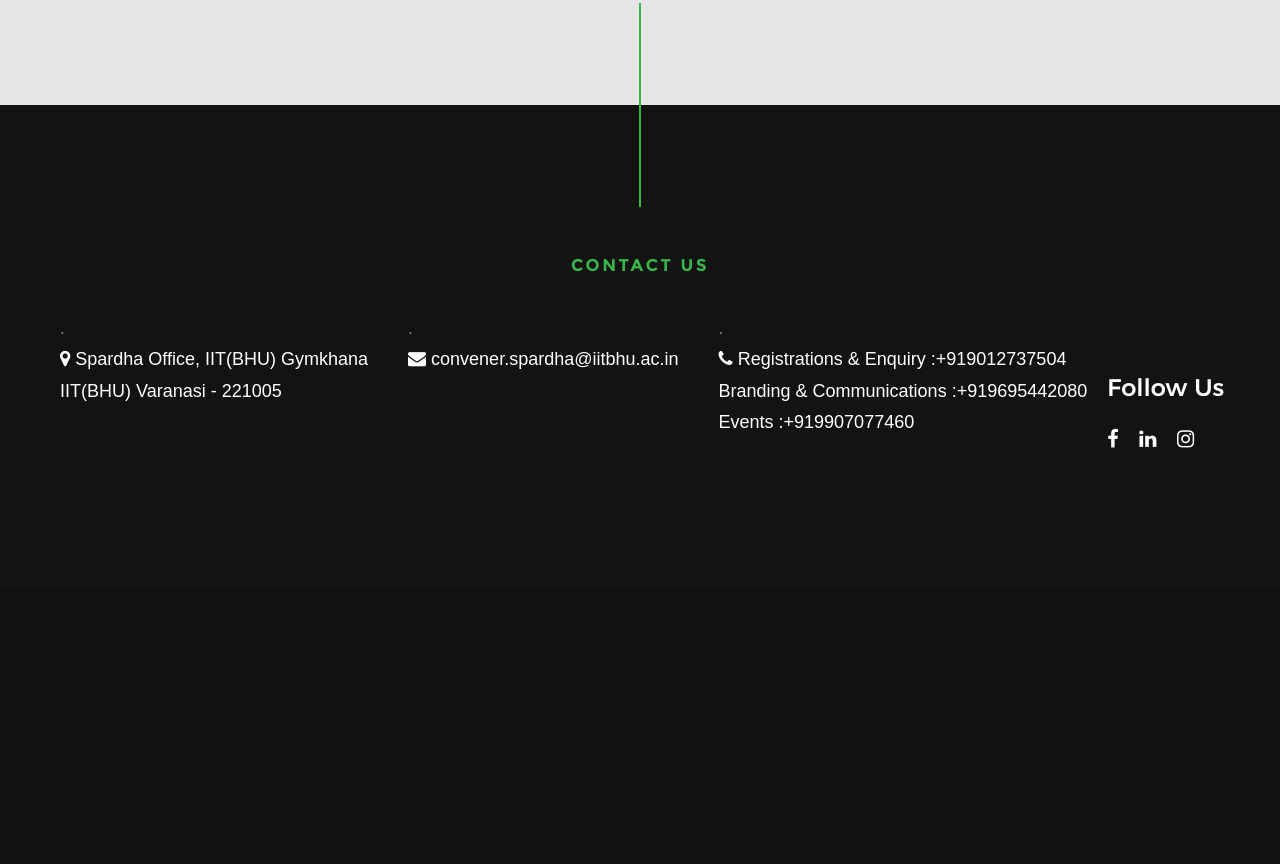
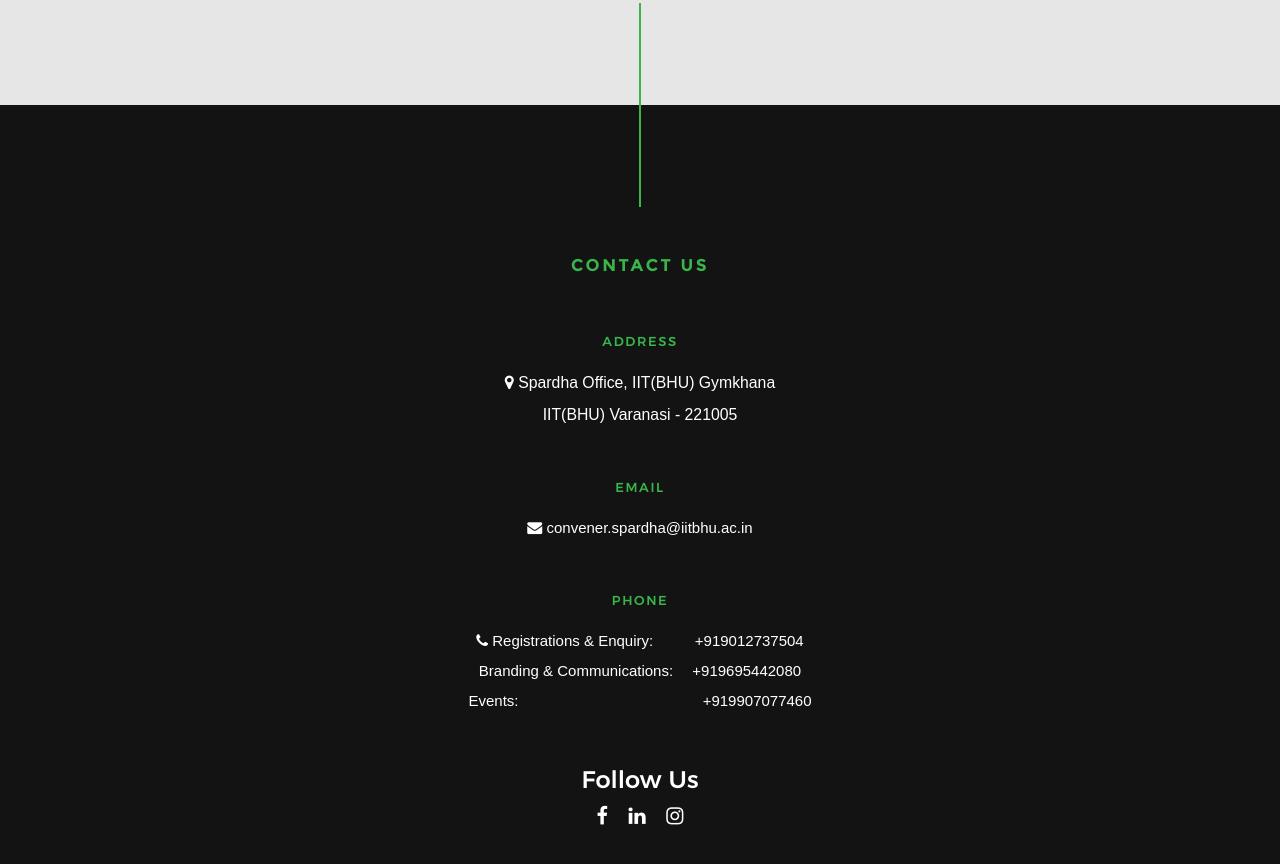
Before and after one commit to ankanbohara/spardha18, a plain HTML site: page index.html in a window 1280 px wide. Shown: the part 3340-4204 px from the top of the page. Before the commit the page ends 3929 px from the top, so only its background shows below. Drawn offline with Linux system fonts and the light colour scheme.

Commit message:
Changed Contacts section look

```diff
--- a/css/main.css
+++ b/css/main.css
@@ -2759,7 +2759,7 @@
     transition: opacity 0.5s ease-in-out;
 }
 
-/*.clients__slide:hover*/, .clients__slide:focus {
+.clients__slide:focus {
     opacity: 1;
 }
 
@@ -3006,8 +3006,8 @@
     max-width: 1000px;
     background-color: transparent;
     color: rgba(255, 255, 255, 0.4);
-    padding-top: 6rem;
-    padding-bottom: 6rem;
+    padding-top: 2rem;
+    padding-bottom: 2rem;
     font-family: "montserrat-light", sans-serif;
     font-size: 1.5rem;
     line-height: 2;
@@ -3020,7 +3020,7 @@
     color: #FFFFFF;
 }
 
-.contact-content h5 {
+.contact-content h6 {
     margin-top: 0;
     color: #39b54a;
 }
@@ -3085,14 +3085,7 @@
 .contact-content textarea.placeholder {
     color: #4f4f4f !important;
 }
-.contact-primary, .contact-secondary {
-    float: left;
-    padding: 0 5rem;
-}
-
-.contact-primary {
-    width: 65%;
-}
+
 
 .contact-primary #contactForm {
     margin-top: -1.5rem;
@@ -3113,12 +3106,12 @@
     /*background-color: #121212;*/
 }
 
-.contact-secondary .contact-info {
+.contact-info {
     position: relative;
 }
 
-.contact-secondary .cinfo {
-    margin-bottom: 4.8rem;
+.cinfo {
+    margin-bottom: 5rem;
 }
 
 .contact-social {
@@ -3138,10 +3131,6 @@
     color: white;
 }
 
-.contact-social li a:hover,
-.contact-social li a:focus {
-    color: #39b54a;
-}
 
 .contact-social li:last-child {
     margin: 0;
@@ -3305,7 +3294,7 @@
 
 @media only screen and (max-width: 600px) {
     .s-contact {
-        padding-top: 12rem;
+        padding-top: 2rem;
         padding-bottom: 0;
     }
     .contact__line {
@@ -3313,7 +3302,7 @@
         top: -7.2rem;
     }
     .contact-content {
-        padding-bottom: 12rem;
+        padding-bottom: 2rem;
         text-align: center;
     }
     .contact-primary, .contact-secondary {
@@ -3602,5 +3591,24 @@
     }
 }
 
+.contact-label{
+    margin-right: 1em;
+}
+
+.contact-social a.fb:hover,
+.contact-social a.fb:focus {
+    color: #3B5998;
+}
+
+.contact-social a.lin:hover,
+.contact-social a.lin:focus {
+    color: #a4c639;
+}
+
+.contact-social a.inst:hover,
+.contact-social a.inst:focus {
+    color: #cb2027;
+}
+
 
 /*# sourceMappingURL=main.css.map */
--- a/index.html
+++ b/index.html
@@ -286,55 +286,6 @@
             </div> <!-- end col-full -->
         </div> <!-- end clients-outer -->
 
-        <!--div class="row clients-testimonials" data-aos="fade-up">
-            <div class="col-full">
-                <div class="testimonials">
-
-                    <div class="testimonials__slide">
-
-                        <p>Qui ipsam temporibus quisquam vel. Maiores eos cumque distinctio nam accusantium ipsum.
-                        Laudantium quia consequatur molestias delectus culpa facere hic dolores aperiam. Accusantium quos qui praesentium corpori.
-                        Excepturi nam cupiditate culpa doloremque deleniti repellat.</p>
-
-                        <img src="images/avatars/user-01.jpg" alt="Author image" class="testimonials__avatar">
-                        <div class="testimonials__info">
-                            <span class="testimonials__name">Tim Cook</span>
-                            <span class="testimonials__pos">CEO, Apple</span>
-                        </div>
-
-                    </div>
-
-                    <div class="testimonials__slide">
-
-                        <p>Excepturi nam cupiditate culpa doloremque deleniti repellat. Veniam quos repellat voluptas animi adipisci.
-                        Nisi eaque consequatur. Quasi voluptas eius distinctio. Atque eos maxime. Qui ipsam temporibus quisquam vel.</p>
-
-                        <img src="images/avatars/user-05.jpg" alt="Author image" class="testimonials__avatar">
-                        <div class="testimonials__info">
-                            <span class="testimonials__name">Sundar Pichai</span>
-                            <span class="testimonials__pos">CEO, Google</span>
-                        </div>
-
-                    </div>
-
-                    <div class="testimonials__slide">
-
-                        <p>Repellat dignissimos libero. Qui sed at corrupti expedita voluptas odit. Nihil ea quia nesciunt. Ducimus aut sed ipsam.
-                        Autem eaque officia cum exercitationem sunt voluptatum accusamus. Quasi voluptas eius distinctio.</p>
-
-                        <img src="images/avatars/user-02.jpg" alt="Author image" class="testimonials__avatar">
-                        <div class="testimonials__info">
-                            <span class="testimonials__name">Satya Nadella</span>
-                            <span class="testimonials__pos">CEO, Microsoft</span>
-                        </div>
-
-                    </div>
-
-                </div--><!-- end testimonials -->
-
-            </div> <!-- end col-full -->
-        </div--> <!-- end client-testimonials -->
-
     </section> <!-- end s-clients -->
 
 
@@ -342,8 +293,8 @@
     ================================================== -->
     <section id="contact" class="s-contact">
 
-        <div class="overlay"></div>
-        <div class="contact__line"></div>
+            <div class="overlay"></div>
+            <div class="contact__line"></div>
 
         <div class="row section-header" data-aos="fade-up">
             <div class="col-full">
@@ -353,32 +304,35 @@
         </div>
 
         <!-- <div class="row contact-content" data-aos="fade-up"> -->
-            <div class="row" data-aos="fade-up" style="font-family: sans-serif;">
-                <div class="col-sm-4">.
-                    <p style="font-size: 1.8rem; color: #ffffff;"><i class="fa fa-map-marker">
+            <div class="contact-content align-center" data-aos="fade-up" style="font-family: sans-serif;">
+                <div class="cinfo">
+                    <h6>ADDRESS</h5>
+                    <p style="font-size: 1.58rem; color: #ffffff;"><i class="fa fa-map-marker">
                     </i> Spardha Office, IIT(BHU) Gymkhana<br>
                         IIT(BHU) Varanasi - 221005</p>
                 </div>
-                <div class="col-sm-4">.
-                    <p style="font-size: 1.8rem; color: #ffffff;"><i class="fa fa-envelope">
+                <div class="cinfo">
+                        <h6>EMAIL</h5>
+                    <p style="font-size: 1.5rem; color: #ffffff;"><i class="fa fa-envelope">
                     </i> convener.spardha@iitbhu.ac.in</p>
                 </div>
-                <div class="col-sm-4">.
-                    <p style="font-size: 1.8rem; color: #ffffff;"><i class="fa fa-phone">
-                    </i> Registrations & Enquiry :+919012737504<br/>
-                     Branding & Communications :+919695442080<br/>
-                     Events :+919907077460</p>
+                <div class="cinfo">
+                        <h6>PHONE</h5>
+                    <p style="font-size: 1.5rem; color: #ffffff;"><i class="fa fa-phone">
+                    </i> <span style="margin-right: 2.5em;">Registrations & Enquiry: </span>+919012737504<br/>
+                    <span style="margin-right: 1em;">Branding & Communications: </span>+919695442080<br/>
+                        <span style="margin-right: 12em;">Events: </span>+919907077460</p>
                 </div>
-                <ul class="contact-social">
-                    <h3 style="color: #ffffff;">Follow Us</h3>
+                <ul class="contact-social ">
+                    <h3 style="color: #ffffff; margin:0;">Follow Us</h3>
                         <li>
-                            <a href="https://www.facebook.com/Spardha.IIT.BHU/"><i class="fa fa-facebook" aria-hidden="true"></i></a>
+                            <a class="fb" href="https://www.facebook.com/Spardha.IIT.BHU/"><i class="fa fa-facebook" aria-hidden="true"></i></a>
                         </li>
                         <li>
-                            <a href="https://www.linkedin.com/company/spardha/"><i class="fa fa-linkedin" aria-hidden="true"></i></a>
+                            <a class="lin" href="https://www.linkedin.com/company/spardha/"><i class="fa fa-linkedin" aria-hidden="true"></i></a>
                         </li>
                         <li>
-                            <a href="https://www.instagram.com/spardha_iitbhu/"><i class="fa fa-instagram" aria-hidden="true"></i></a>
+                            <a class="inst" href="https://www.instagram.com/spardha_iitbhu/"><i class="fa fa-instagram" aria-hidden="true"></i></a>
                         </li>
                     </ul> <!-- end contact-social -->
             </div>
```
